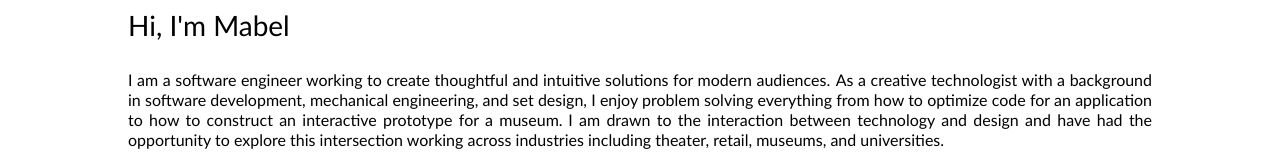
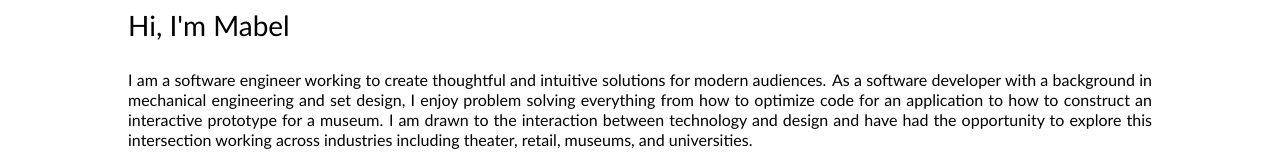
Before and after one commit to mlawrence103/mabellawrence-website, a React (Vite) app: page / in a window 1280 px wide. Shown: the part 800-952 px from the top of the page. Built offline with nearby package versions, Linux system fonts and the light colour scheme.

Commit message:
2025 resume update

```diff
--- a/src/components/LandingPage.jsx
+++ b/src/components/LandingPage.jsx
@@ -81,15 +81,14 @@ function App() {
               intuitive solutions for modern audiences.
             </span>
             <span className="sentence">
-              As a creative technologist with a background in software
-              development, mechanical engineering, and set design, I enjoy
-              problem solving everything from how to optimize code for an
-              application to how to construct an interactive prototype for a
-              museum.
+              As a software developer with a background in mechanical
+              engineering and set design, I enjoy problem solving everything
+              from how to optimize code for an application to how to construct
+              an interactive prototype for a museum.
             </span>
             <span className="sentence">
-              I am drawn to the interaction between technology and design
-              and have had the opportunity to explore this intersection working
+              I am drawn to the interaction between technology and design and
+              have had the opportunity to explore this intersection working
               across industries including theater, retail, museums, and
               universities.
             </span>
```
Also changed, not shown: 1 other file (tests, documents, lock files or other folders).
